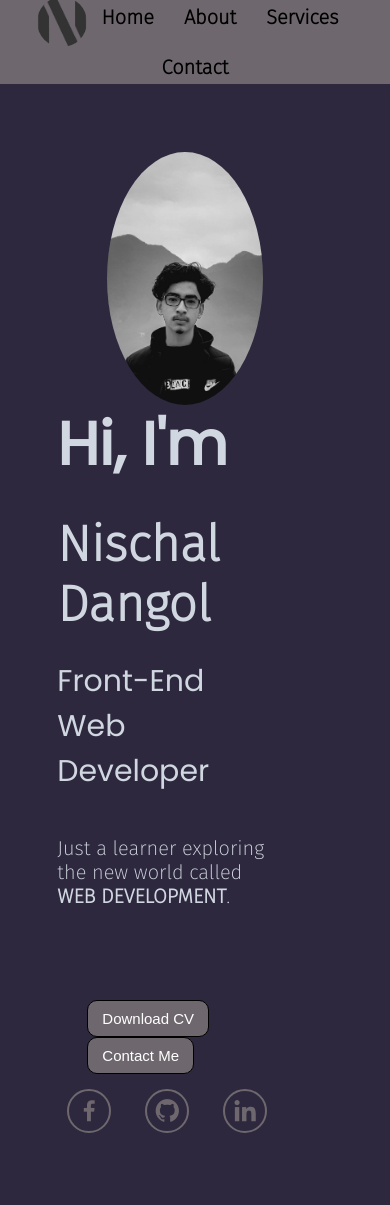
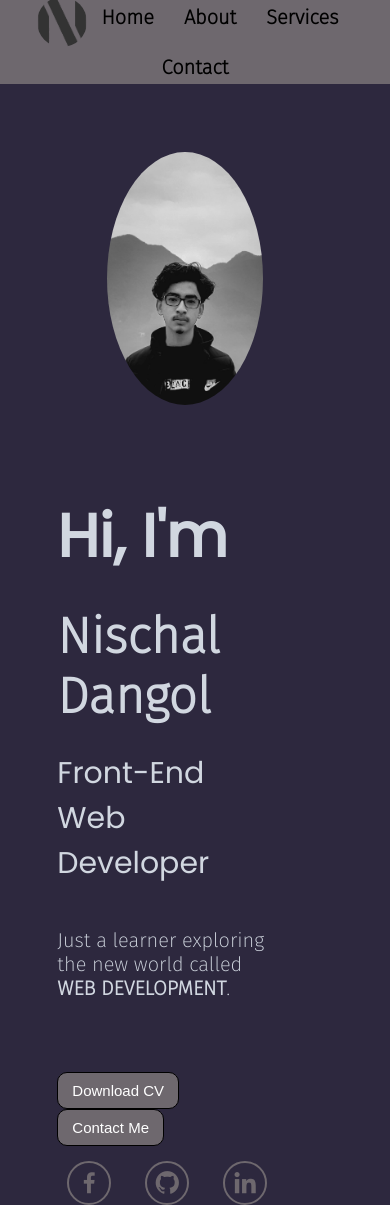
Before and after one commit to Nischal-D/Nischal-D.github.io, a plain HTML site: page index.html in a window 390 px wide. Before the commit the page ends 1133 px from the top, so only its background shows below. Drawn offline with nearby package versions, Linux system fonts and the light colour scheme.

Commit message:
Modified the CSS

```diff
--- a/styles.css
+++ b/styles.css
@@ -325,6 +325,7 @@ body{
         display: flex;
         justify-content: center;
         align-content: center;
+        margin-bottom: 150px;
     }
 
     .dev_pic>img{
@@ -334,8 +335,9 @@ body{
         object-fit:cover;
     }
     .buttons{
-        margin: 20px 30px;
+        margin: 20px 0px;
         padding: 30px 0;
+        margin-top: 0;
     }
     .social{
         margin: 10px;
```
Also changed, not shown: contact.html (+1 -1 lines).
